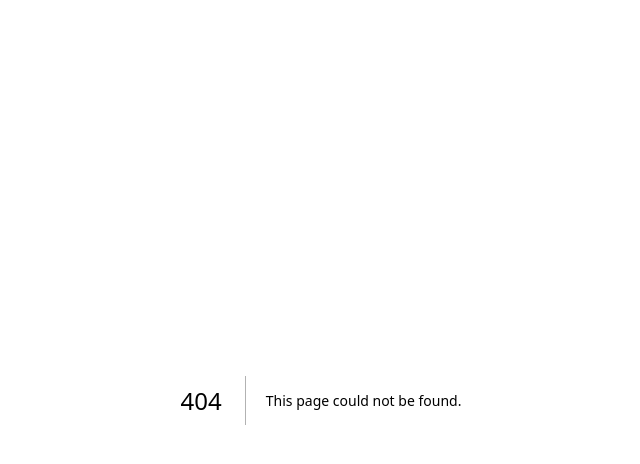
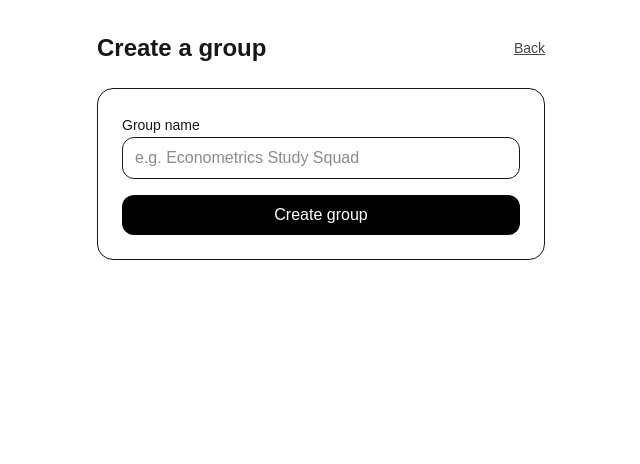
Before and after one commit to Elik646/StudyVibe, a Next.js app: page /groups/new in a window 1280 px wide. Before the commit this address had no page. Shown: the top 464 px of the page, without its empty margins (319-959 px from the left). Built offline with nearby package versions, Linux system fonts and the light colour scheme.

Commit message:
feat: groups create + list + detail

```diff
--- /dev/null
+++ b/src/app/api/groups/route.ts
@@ -0,0 +1,58 @@
+import { NextResponse } from "next/server";
+import { getServerSession } from "next-auth";
+import { authOptions } from "@/lib/auth";
+import { prisma } from "@/lib/prisma";
+import crypto from "crypto";
+
+function makeInviteCode(len = 10) {
+  // URL-safe-ish short code
+  return crypto.randomBytes(len).toString("base64url").slice(0, len);
+}
+
+export async function POST(req: Request) {
+  const session = await getServerSession(authOptions);
+  if (!session?.user?.email) {
+    return NextResponse.json({ error: "Unauthorized" }, { status: 401 });
+  }
+
+  const body = await req.json().catch(() => null);
+  const name = typeof body?.name === "string" ? body.name.trim() : "";
+
+  if (!name || name.length < 2) {
+    return NextResponse.json({ error: "Group name is required" }, { status: 400 });
+  }
+
+  const user = await prisma.user.findUnique({
+    where: { email: session.user.email },
+    select: { id: true },
+  });
+
+  if (!user) {
+    // Shouldn't happen if NextAuth created user already, but safe guard:
+    return NextResponse.json({ error: "User not found" }, { status: 404 });
+  }
+
+  // Ensure inviteCode uniqueness (rare collision, but safe)
+  let inviteCode = makeInviteCode(10);
+  for (let i = 0; i < 5; i++) {
+    const exists = await prisma.group.findUnique({ where: { inviteCode } });
+    if (!exists) break;
+    inviteCode = makeInviteCode(10);
+  }
+
+  const group = await prisma.group.create({
+    data: {
+      name,
+      inviteCode,
+      members: {
+        create: {
+          userId: user.id,
+          role: "admin",
+        },
+      },
+    },
+    select: { id: true },
+  });
+
+  return NextResponse.json({ id: group.id }, { status: 201 });
+}
--- /dev/null
+++ b/src/app/groups/[groupId]/page.tsx
@@ -0,0 +1,58 @@
+import Link from "next/link";
+import { getServerSession } from "next-auth";
+import { authOptions } from "@/lib/auth";
+import { prisma } from "@/lib/prisma";
+import { notFound } from "next/navigation";
+
+export default async function GroupPage({
+  params,
+}: {
+  params: Promise<{ groupId: string }>;
+}) {
+  const session = await getServerSession(authOptions);
+  if (!session?.user?.email) notFound();
+
+  const { groupId } = await params;
+
+  const membership = await prisma.groupMember.findFirst({
+    where: {
+      groupId,
+      user: { email: session.user.email },
+    },
+    select: {
+      role: true,
+      group: {
+        select: {
+          id: true,
+          name: true,
+          inviteCode: true,
+          createdAt: true,
+        },
+      },
+    },
+  });
+
+  if (!membership) notFound();
+
+  return (
+    <main className="min-h-screen p-8">
+      <div className="mx-auto w-full max-w-2xl space-y-6">
+        <Link className="text-sm underline opacity-80" href="/groups">
+          ← Back to groups
+        </Link>
+
+        <div className="rounded-2xl border p-6 space-y-2">
+          <h1 className="text-2xl font-semibold">{membership.group.name}</h1>
+          <div className="text-sm opacity-70">Your role: {membership.role}</div>
+          <div className="text-sm opacity-70">
+            Invite code: <span className="font-mono">{membership.group.inviteCode}</span>
+          </div>
+        </div>
+
+        <div className="rounded-2xl border p-6">
+          <p className="opacity-80">Next: tasks, members, invite-join flow.</p>
+        </div>
+      </div>
+    </main>
+  );
+}
--- /dev/null
+++ b/src/app/groups/new/new-group-form.tsx
@@ -0,0 +1,68 @@
+"use client";
+
+import { useRouter } from "next/navigation";
+import { useState } from "react";
+
+export default function NewGroupForm() {
+  const router = useRouter();
+  const [name, setName] = useState("");
+  const [loading, setLoading] = useState(false);
+  const [error, setError] = useState<string | null>(null);
+
+  async function onSubmit(e: React.FormEvent) {
+    e.preventDefault();
+    setError(null);
+
+    const n = name.trim();
+    if (n.length < 2) {
+      setError("Group name must be at least 2 characters.");
+      return;
+    }
+
+    setLoading(true);
+    try {
+      const res = await fetch("/api/groups", {
+        method: "POST",
+        headers: { "Content-Type": "application/json" },
+        body: JSON.stringify({ name: n }),
+      });
+
+      const data = await res.json().catch(() => ({}));
+      if (!res.ok) {
+        setError(data?.error ?? "Failed to create group.");
+        return;
+      }
+
+      router.push(`/groups/${data.id}`);
+      router.refresh();
+    } catch {
+      setError("Network error.");
+    } finally {
+      setLoading(false);
+    }
+  }
+
+  return (
+    <form onSubmit={onSubmit} className="space-y-4">
+      <div className="space-y-2">
+        <label className="text-sm font-medium">Group name</label>
+        <input
+          className="w-full rounded-xl border px-3 py-2 outline-none"
+          placeholder="e.g. Econometrics Study Squad"
+          value={name}
+          onChange={(e) => setName(e.target.value)}
+        />
+      </div>
+
+      {error && <div className="text-sm text-red-600">{error}</div>}
+
+      <button
+        type="submit"
+        disabled={loading}
+        className="w-full rounded-xl bg-black text-white py-2 disabled:opacity-60"
+      >
+        {loading ? "Creating..." : "Create group"}
+      </button>
+    </form>
+  );
+}
--- /dev/null
+++ b/src/app/groups/new/page.tsx
@@ -0,0 +1,21 @@
+import Link from "next/link";
+import NewGroupForm from "./new-group-form";
+
+export default function NewGroupPage() {
+  return (
+    <main className="min-h-screen p-8">
+      <div className="mx-auto w-full max-w-md space-y-6">
+        <div className="flex items-center justify-between">
+          <h1 className="text-2xl font-semibold">Create a group</h1>
+          <Link className="text-sm underline opacity-80" href="/groups">
+            Back
+          </Link>
+        </div>
+
+        <div className="rounded-2xl border p-6">
+          <NewGroupForm />
+        </div>
+      </div>
+    </main>
+  );
+}
--- /dev/null
+++ b/src/app/groups/page.tsx
@@ -0,0 +1,71 @@
+import Link from "next/link";
+import { getServerSession } from "next-auth";
+import { authOptions } from "@/lib/auth";
+import { prisma } from "@/lib/prisma";
+
+export default async function GroupsPage() {
+  const session = await getServerSession(authOptions);
+  if (!session?.user?.email) {
+    return (
+      <main className="min-h-screen flex items-center justify-center p-8">
+        <div className="w-full max-w-md rounded-2xl border p-6 space-y-3">
+          <h1 className="text-2xl font-semibold">Groups</h1>
+          <p className="text-sm opacity-80">Please sign in to view your groups.</p>
+          <Link className="underline" href="/">Go home</Link>
+        </div>
+      </main>
+    );
+  }
+
+  const groups = await prisma.groupMember.findMany({
+    where: { user: { email: session.user.email } },
+    select: {
+      role: true,
+      group: { select: { id: true, name: true, inviteCode: true } },
+    },
+    orderBy: { group: { createdAt: "desc" } },
+  });
+
+  return (
+    <main className="min-h-screen p-8">
+      <div className="mx-auto w-full max-w-2xl space-y-6">
+        <div className="flex items-center justify-between">
+          <h1 className="text-2xl font-semibold">Your groups</h1>
+          <Link
+            href="/groups/new"
+            className="rounded-xl bg-black text-white px-4 py-2"
+          >
+            + New group
+          </Link>
+        </div>
+
+        {groups.length === 0 ? (
+          <div className="rounded-2xl border p-6">
+            <p className="opacity-80">No groups yet.</p>
+            <p className="text-sm opacity-60 mt-1">Create your first group to start.</p>
+          </div>
+        ) : (
+          <div className="space-y-3">
+            {groups.map((m) => (
+              <Link
+                key={m.group.id}
+                href={`/groups/${m.group.id}`}
+                className="block rounded-2xl border p-5 hover:bg-black/5 transition"
+              >
+                <div className="flex items-center justify-between">
+                  <div>
+                    <div className="font-medium">{m.group.name}</div>
+                    <div className="text-sm opacity-60">
+                      Invite code: {m.group.inviteCode}
+                    </div>
+                  </div>
+                  <div className="text-sm opacity-70">{m.role}</div>
+                </div>
+              </Link>
+            ))}
+          </div>
+        )}
+      </div>
+    </main>
+  );
+}
--- a/src/app/page.tsx
+++ b/src/app/page.tsx
@@ -22,6 +22,12 @@ export default async function Home() {
               Signed in as <b>{session.user?.email}</b>
             </p>
             <a
+              href="/groups"
+              className="block w-full text-center rounded-xl border py-3"
+            >
+              Go to groups
+            </a>
+            <a
               href="/api/auth/signout"
               className="block w-full text-center rounded-xl bg-red-600 text-white py-3"
             >
```
